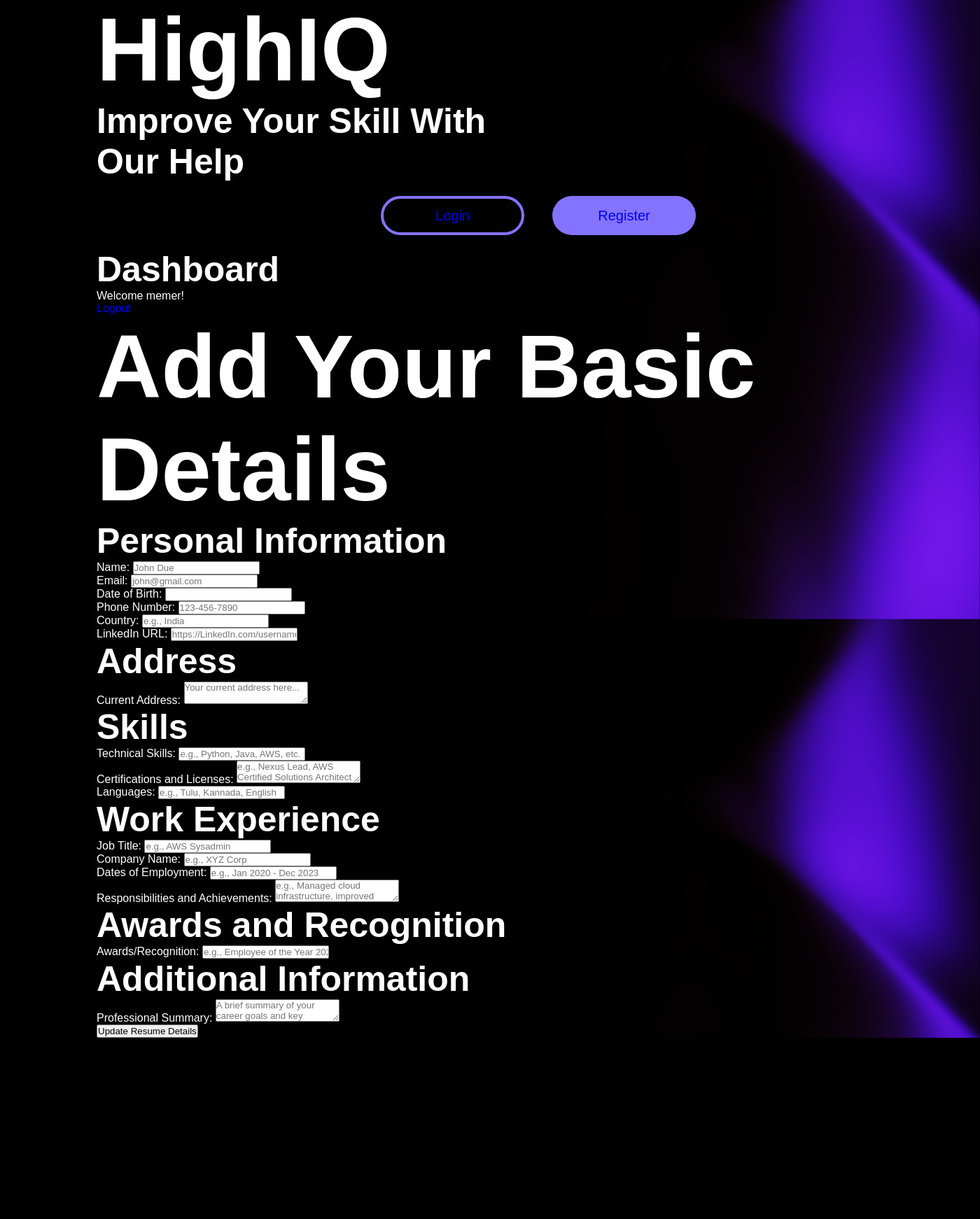
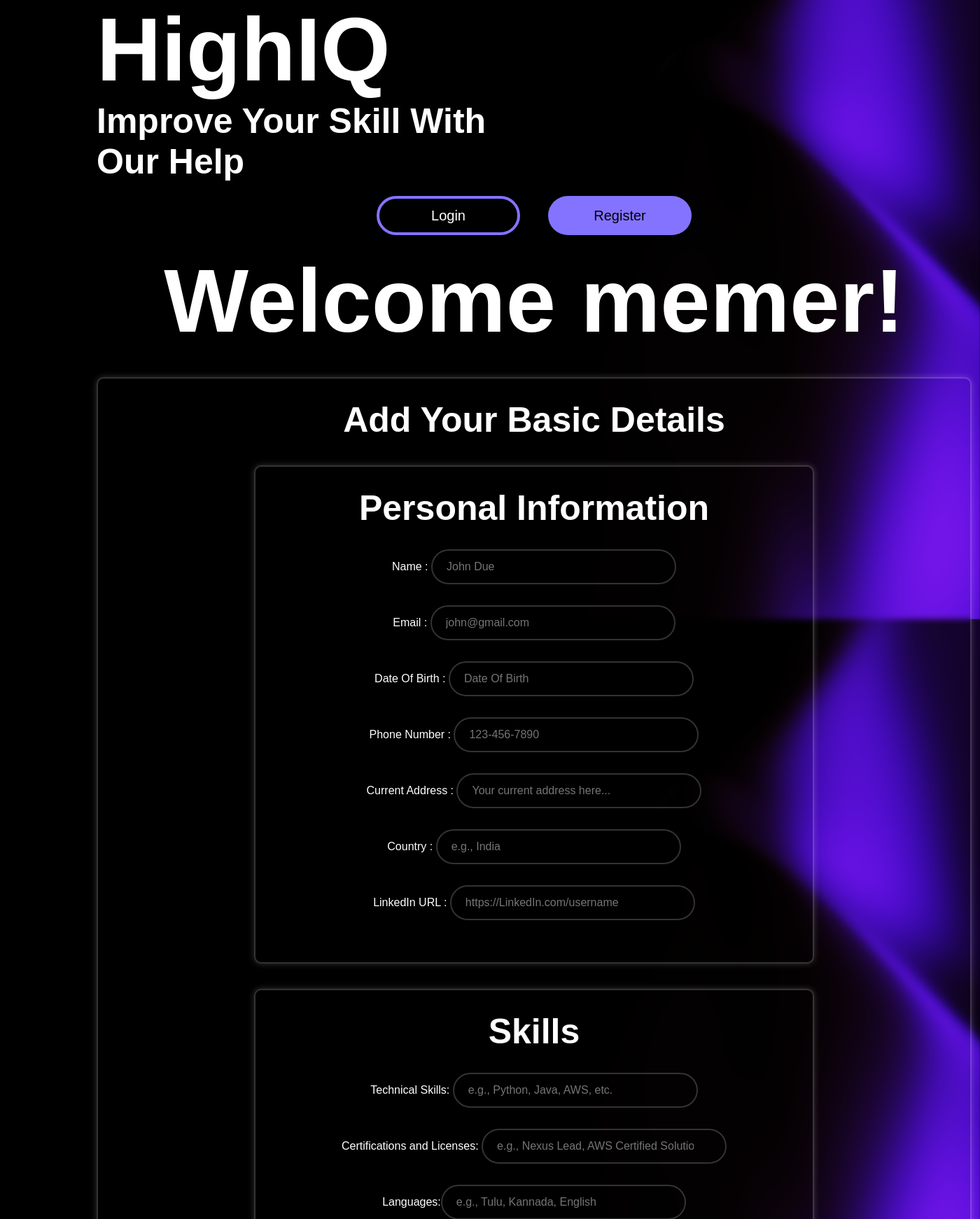
Before and after one commit to Nexus20club/NexusHack, a Flask app: page /dashboard in a window 1400 px wide. Shown: the part 165-1907 px from the top of the page at 70% size. Before the commit the page ends 1648 px from the top, so only its background shows below. Run offline with Flask 3, Linux system fonts and the light colour scheme; a user stored in the database is signed in.

Commit message:
Add files via upload

```diff
--- a/Hacathon/static/styles.css
+++ b/Hacathon/static/styles.css
@@ -14,6 +14,7 @@ body {
     background-size: cover;
     background-position: center;
     background-attachment: fixed;
+
 }
 
 /* Container Background */
@@ -79,6 +80,15 @@ main{
     font-size: 20px;
     text-decoration: none;
     margin: 20px;
+    transition: transform 0.5s ease, background-color 0.5s ease;
+    color: white;
+}
+.loginbx:hover{
+    background: #8473FF;
+    color: black;
+    border-color: #fff;
+    transition: transform 0.5s ease, background-color 0.5s ease;
+
 }
 .regibx {
     width: 205px;
@@ -92,7 +102,17 @@ main{
     font-size: 20px;
     text-decoration: none;
     margin: 20px;
+    color: black;
+
 }
+
+.regibx:hover{
+    background: white;
+    color: #8473FF;
+    transition: transform 1.5s ease, background-color 0.5s ease;
+
+}
+
 /* Login Heading */
 #login {
     color: aqua;
@@ -115,3 +135,83 @@ a{
 h2{
     font-size: 50px;
 }
+
+.wrapper{
+    width: 1250px;
+    background: transparent;
+    border: 2px solid rgba(255,255,255,0.2);
+    backdrop-filter: blur(4px);
+    box-shadow: 0 0 10px rgba(255,255,255,0.2);
+    color: #fff();
+    border-radius: 10px;
+    padding: 30px 40px;
+}
+
+.head1 h1{
+    font-size: 50px;
+}
+
+.div1{
+    width: 800px;
+    background: transparent;
+    border: 2px solid rgba(255,255,255,0.2);
+    backdrop-filter: blur(4px);
+    box-shadow: 0 0 10px rgba(255,255,255,0.2);
+    color: #fff();
+    border-radius: 10px;
+    padding: 30px 40px;
+}
+
+.wrapper .inputbox{
+    position: relative;
+    width: 100%;
+    height: 50px;
+    margin: 30px 0;
+}
+
+.inputbox input{
+    width: 350px;
+    height: 100%;
+    background: transparent;
+    border: none;
+    outline: none;
+    border: 2px solid rgba(255,255,255,0.2);
+    border-radius: 40px;
+    font-size: 16px;
+    color: #fff;
+    padding: 20px 45px 20px 20px;
+
+}
+
+.div2{
+    width: 800px;
+    background: transparent;
+    border: 2px solid rgba(255,255,255,0.2);
+    backdrop-filter: blur(4px);
+    box-shadow: 0 0 10px rgba(255,255,255,0.2);
+    color: #fff();
+    border-radius: 10px;
+    padding: 30px 40px;
+}
+
+.div3{
+    width: 800px;
+    background: transparent;
+    border: 2px solid rgba(255,255,255,0.2);
+    backdrop-filter: blur(4px);
+    box-shadow: 0 0 10px rgba(255,255,255,0.2);
+    color: #fff();
+    border-radius: 10px;
+    padding: 30px 40px;
+}
+
+.div4{
+    width: 800px;
+    background: transparent;
+    border: 2px solid rgba(255,255,255,0.2);
+    backdrop-filter: blur(4px);
+    box-shadow: 0 0 10px rgba(255,255,255,0.2);
+    color: #fff();
+    border-radius: 10px;
+    padding: 30px 40px;
+}
--- a/Hacathon/templates/dashboard.html
+++ b/Hacathon/templates/dashboard.html
@@ -1,40 +1,56 @@
 {% extends "home.html" %}
 {% block content %}
-<h2>Dashboard</h2>
-<p>Welcome {{ current_user.username }}!</p>
-<a href="/logout">Logout</a>
 
-<h1>Add Your Basic Details</h1>
+<center><h1>Welcome {{ current_user.username }}!</h1></center><br><br>
+<div class="wrapper">
+   <div class="head1"> <center><h1>Add Your Basic Details</h1></center></div>
 <form method="POST">
-    <h2>Personal Information</h2>
-    Name: <input type="text" name="name"  placeholder="John Due"><br>
-    Email: <input type="email" name="email"  placeholder="john@gmail.com"><br>
-    Date of Birth: <input type="text" name="dob" ><br>
-    Phone Number: <input type="tel" name="phonenum"  placeholder="123-456-7890"><br>
-    Country: <input type="text" name="country"  placeholder="e.g., India"><br>
-    LinkedIn URL: <input type="url" name="url" placeholder="https://LinkedIn.com/username"><br>
+   <center>
+    <br><br><div class="div1">
+        <center> <h2>Personal Information</h2></center>
+     <div class="inputbox"><label for="name">Name : </label> <input type="text" name="name"  placeholder="John Due"></div>
+     <div class="inputbox"><label for="email">Email : </label><input type="email" name="email"  placeholder="john@gmail.com"></div>
+     <div class="inputbox"><label for="dob">Date Of Birth : </label><input type="text" name="dob" placeholder="Date Of Birth"></div>
+     <div class="inputbox"><label for="phonenum">Phone Number : </label><input type="tel" name="phonenum"  placeholder="123-456-7890"></div>
+     <div class="inputbox"> <label for="address">Current Address : </label><input type="text" name="address"  placeholder="Your current address here..."></div>
+     <div class="inputbox"><label for="country">Country : </label><input type="text" name="country"  placeholder="e.g., India"></div>
+     <div class="inputbox"><label for="url">LinkedIn URL : </label><input type="url" name="url" placeholder="https://LinkedIn.com/username"></div>
+     </div><br><br>
+   </center>
 
-    <h2>Address</h2>
-    Current Address: <textarea name="address"  placeholder="Your current address here..."></textarea><br>
+   <center>
+    <div class="div2"><center> <h2>Skills</h2></center>
+        <center>
+        <div class="inputbox"><label for="name">Technical Skills:  </label> <input type="text" name="skills"  placeholder="e.g., Python, Java, AWS, etc."></div>
+        <div class="inputbox"><label for="email">Certifications and Licenses: </label><input type="text" name="certifications"  placeholder="e.g., Nexus Lead, AWS Certified Solutions Architect"></div>
+        <div class="inputbox"><label for="dob"> Languages:</label><input type="text" name="languages" placeholder="e.g., Tulu, Kannada, English"></div>
+       </center></div>
+   </center>
 
-    <h2>Skills</h2>
-    Technical Skills: <input type="text" name="skills"  placeholder="e.g., Python, Java, AWS, etc."><br>
-    Certifications and Licenses: <textarea name="certifications" placeholder="e.g., Nexus Lead, AWS Certified Solutions Architect"></textarea><br>
-    Languages: <input type="text" name="languages" placeholder="e.g., Tulu, Kannada, English"><br>
+    <center>
+       <br><br><div class="div3">
+       <center> <h2>Work Experience</h2></center>
+       <center>
+        <div class="inputbox"><label for="job_title">Job Title : </label><input type="text" name="job_title" placeholder="e.g., AWS Sysadmin" ></div>
+        <div class="inputbox"> <label for="company">Company Name : </label><input type="text" name="company" placeholder="e.g., XYZ Corp" ></div>
+        <div class="inputbox"><label for="employment_dates"> Dates of Employment:</label><input type="text" name="employment_dates" placeholder="e.g., Jan 2020 - Dec 2023" ></div>
+        <div class="inputbox"> <label for="work_experience"> Responsibilities and Achievements: </label><input type="text" name="work_experience" placeholder="e.g., Managed cloud infrastructure, improved server uptime, etc."></div>
+       </center>
+    </div> </center><br><br>
 
-    <h2>Work Experience</h2>
-    Job Title: <input type="text" name="job_title" placeholder="e.g., AWS Sysadmin" ><br>
-    Company Name: <input type="text" name="company" placeholder="e.g., XYZ Corp" ><br>
-    Dates of Employment: <input type="text" name="employment_dates" placeholder="e.g., Jan 2020 - Dec 2023" ><br>
-    Responsibilities and Achievements: <textarea name="work_experience" placeholder="e.g., Managed cloud infrastructure, improved server uptime, etc."></textarea><br>
+    <center>
+        <br><br> <div class="div4">
+            <center> <h2>Awards and Recognition</h2></center>
+            <center><div class="inputbox"><label for="awards"> Awards/Recognition : </label><input type="text" name="awards" placeholder="e.g., Employee of the Year 2022" ></div></center><br><br>
 
-    <h2>Awards and Recognition</h2>
-    Awards/Recognition: <input type="text" name="awards" placeholder="e.g., Employee of the Year 2022"><br>
+            <center> <h2>Additional Information</h2></center>
+            <center><div class="inputbox"><label for="summary"> Professional Summary: : </label><input type="text" name="summary" placeholder="A brief summary of your career goals and key strengths" ></div></center><br><br>
 
-    <h2>Additional Information</h2>
-    Professional Summary: <textarea name="summary" placeholder="A brief summary of your career goals and key strengths"></textarea><br>
+        </div>
+    </center><br><br>
 
     <input type="submit" value="Update Resume Details">
 </form>
+</div>
 
 {% endblock %}
--- a/Hacathon/templates/home.html
+++ b/Hacathon/templates/home.html
@@ -3,6 +3,7 @@
 <head>
     <meta charset="UTF-8">
     <title>AI Interview Platform</title>
+    <!-- Reference the CSS file using Flask's url_for -->
     <link rel="stylesheet" href="{{ url_for('static', filename='styles.css') }}">
 </head>
 <body>
@@ -26,11 +27,11 @@
             </h2>
             <div class="loginholder">
                 <a href="/login"><div class="loginbx">Login</div></a>
-                <a href="/register"><div class="regibx">Register</div></a>
+            <a href="/register"><div class="regibx">Register</div></a>
             </div>
+
             {% block content %}{% endblock %}
         </main>
     </div>
 </body>
-<script src="{{ url_for('static', filename='script.js') }}"></script>
 </html>
--- a/Hacathon/templates/login.html
+++ b/Hacathon/templates/login.html
@@ -1,5 +1,8 @@
 {% extends "home.html" %}
 {% block content %}
+
+
+<div class="wrapper">
     <div >
         <h2 id="login">Login</h2>
 
@@ -11,4 +14,5 @@
         </form>
         </div>
         <a href="/register">Don't have an account? Register here</a>
+</div>
 {% endblock %}
```
Also changed, not shown: Hacathon/instance/students.db. Lines whose indentation alone changed are shown as unchanged.
